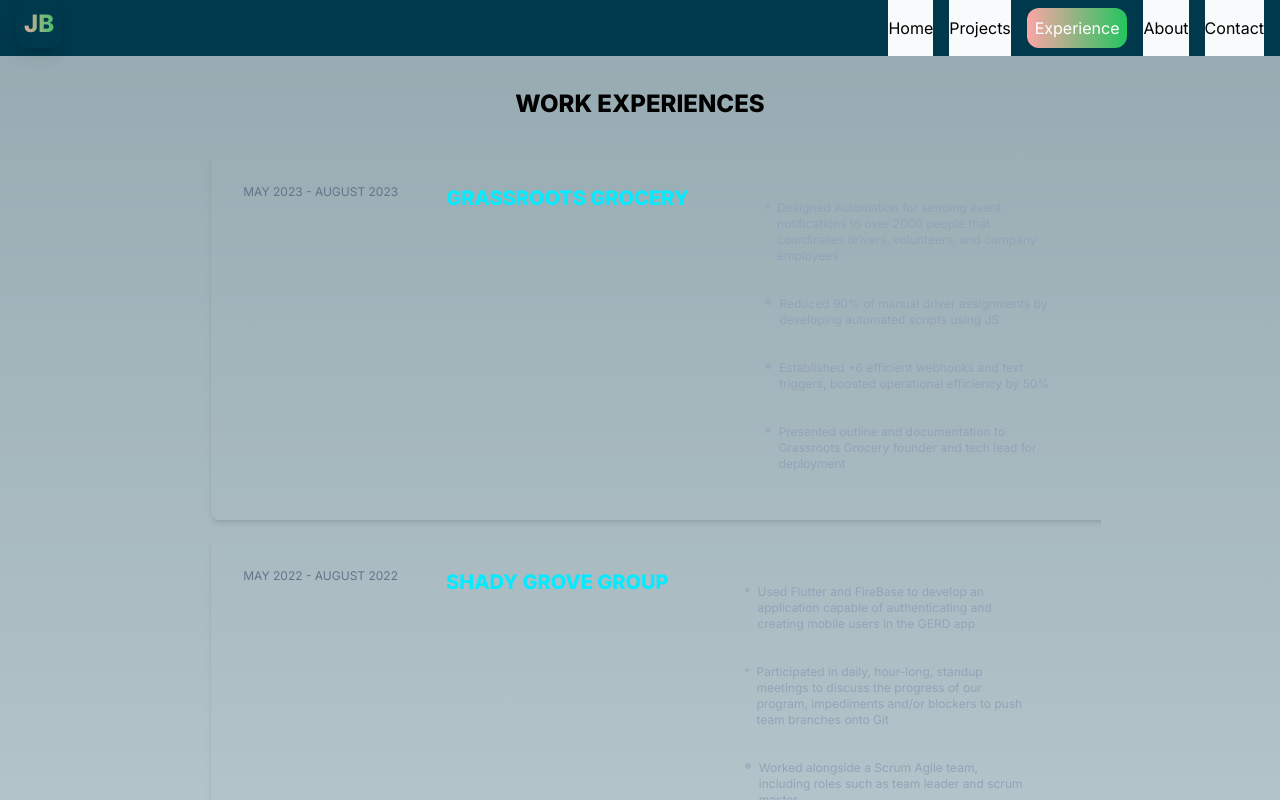
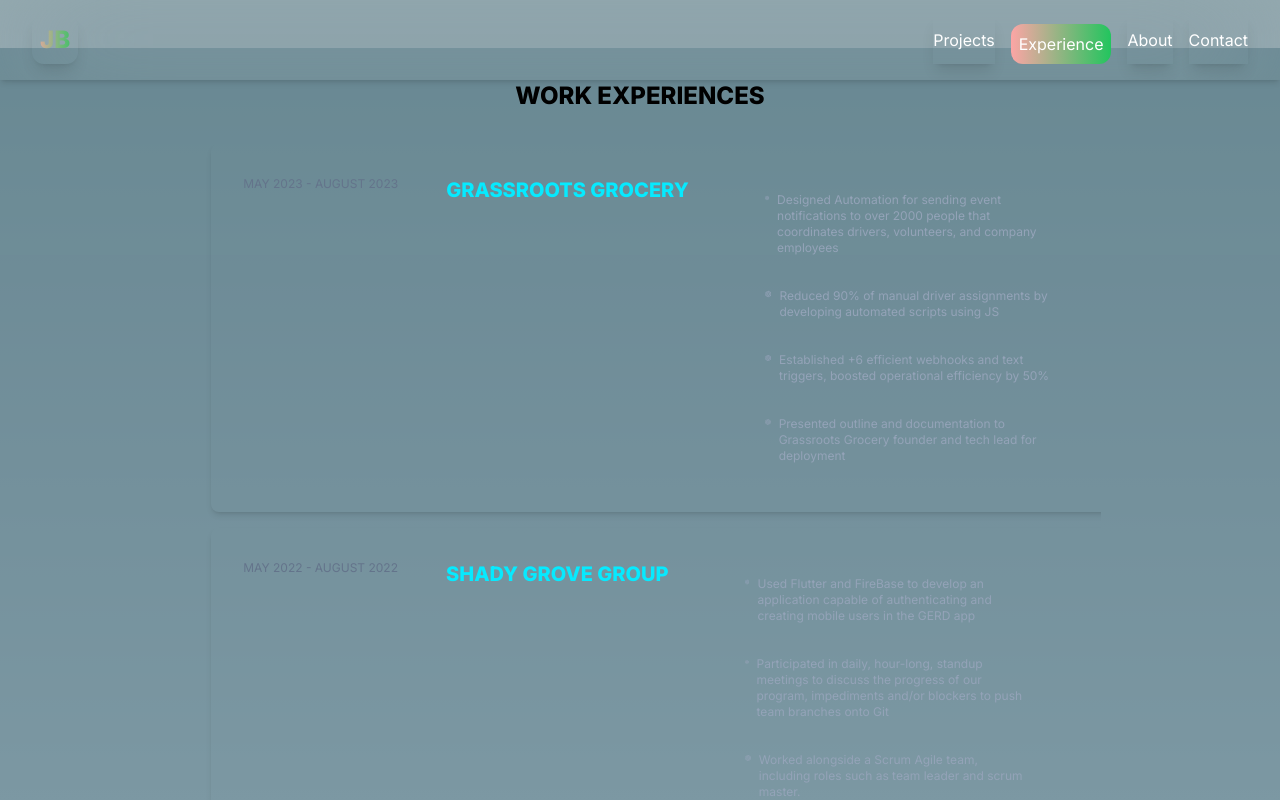
Before and after one commit to JohannesSBA/portfolio-v1, a Next.js app: page /experience in a window 1280 px wide. Built offline with nearby package versions, Linux system fonts and the light colour scheme.

Commit message:
feat: transitions

```diff
--- a/package.json
+++ b/package.json
@@ -12,6 +12,7 @@
     "@codaworks/react-glow": "^1.0.4",
     "@react-three/drei": "^9.90.2",
     "@react-three/fiber": "^8.15.12",
+    "framer-motion": "^10.16.16",
     "next": "14.0.3",
     "react": "^18",
     "react-dom": "^18",
--- /dev/null
+++ b/src/app/components/Loader.tsx
@@ -0,0 +1,14 @@
+import React from "react";
+import { Html } from "@react-three/drei";
+
+const Loader = () => {
+  return (
+    <Html>
+      <div className="flex justify-center items-center">
+        <div className="w-20 h-20 border-2 border-opacity-20 border-blue-500 border-t-blue-500 rounded-full animate-spin"></div>
+      </div>
+    </Html>
+  );
+};
+
+export default Loader;
--- a/src/app/components/Navbar.tsx
+++ b/src/app/components/Navbar.tsx
@@ -1,36 +1,32 @@
 "use client";
 import { usePathname, useRouter } from "next/navigation";
 import React from "react";
+import { delay, useInView } from "framer-motion";
+import { Section } from "./Section";
 
 const Navbar = () => {
   const router = useRouter();
   const pathName = usePathname();
 
   return (
-    <div className="h-14 w-full bg-teal-blue-950 flex justify-between sticky top-0 backdrop-blur-3xl">
-      <h1 className="mx-4 p-2 h-fit uppercase font-extrabold rounded-xl text-2xl bg-clip-text text-transparent bg-gradient-to-r from-red-300 to-green-500 shadow-lg">
-        JB
-      </h1>
-      <div className=" mx-4 gap-4 text-black md:flex hidden">
-        <button
-          className={
-            pathName.includes("home")
-              ? "bg-gradient-to-r from-red-300 to-green-500 h-fit p-2 mt-2 rounded-xl text-white"
-              : "bg-slate-50"
-          }
+    <Section delay={1}>
+      <div className="w-full bg-transparent shadow-md flex justify-between absolute top-0 backdrop-blur-3xl p-4 z-50">
+        <h1
+          className="mx-4 p-2 h-fit uppercase font-extrabold rounded-xl text-2xl bg-clip-text text-transparent cursor-pointer bg-gradient-to-r from-red-300 to-green-500 shadow-lg"
           onClick={() => {
             if (!pathName.includes("home")) {
               router.push("/home");
             }
           }}
         >
-          Home
-        </button>
+          JB
+        </h1>
+        <div className=" mx-4 gap-4 text-black md:flex hidden transition-all">
           <button
             className={
               pathName.includes("projects")
                 ? "bg-gradient-to-r from-red-300 to-green-500 h-fit p-2 mt-2 rounded-xl text-white"
-              : "bg-slate-50"
+                : "bg-transparent shadow-lg text-white"
             }
             onClick={() => {
               if (!pathName.includes("projects")) {
@@ -44,7 +40,7 @@
             className={
               pathName.includes("experience")
                 ? "bg-gradient-to-r from-red-300 to-green-500 h-fit p-2 mt-2 rounded-xl text-white"
-              : "bg-slate-50"
+                : "bg-transparent shadow-lg text-white"
             }
             onClick={() => {
               if (!pathName.includes("experience")) {
@@ -58,7 +54,7 @@
             className={
               pathName.includes("about")
                 ? "bg-gradient-to-r from-red-300 to-green-500 h-fit p-2 mt-2 rounded-xl text-white"
-              : "bg-slate-50"
+                : "bg-transparent shadow-lg text-white"
             }
             onClick={() => {
               if (!pathName.includes("about")) {
@@ -72,7 +68,7 @@
             className={
               pathName.includes("contact")
                 ? "bg-gradient-to-r from-red-300 to-green-500 h-fit p-2 mt-2 rounded-xl text-white"
-              : "bg-slate-50"
+                : "bg-transparent shadow-lg text-white"
             }
             onClick={() => {
               if (!pathName.includes("contact")) {
@@ -84,6 +80,7 @@
           </button>
         </div>
       </div>
+    </Section>
   );
 };
 
--- /dev/null
+++ b/src/app/components/Section.tsx
@@ -0,0 +1,26 @@
+import { FC, ReactNode, useRef } from "react";
+import { delay, useInView } from "framer-motion";
+
+interface MyProps {
+  children?: ReactNode;
+  delay: number;
+}
+
+export const Section: FC<MyProps> = (MyProps) => {
+  const ref = useRef(null);
+  const isInView = useInView(ref, { once: true });
+
+  return (
+    <section ref={ref}>
+      <span
+        style={{
+          transform: isInView ? "none" : "translateX(-200px)",
+          opacity: isInView ? 1 : 0,
+          transition: `all 0.9s cubic-bezier(0.17, 0.55, 0.55, 1) ${MyProps.delay}s`,
+        }}
+      >
+        {MyProps.children}
+      </span>
+    </section>
+  );
+};
--- a/src/app/experience/page.tsx
+++ b/src/app/experience/page.tsx
@@ -3,7 +3,7 @@
 
 const page = () => {
   return (
-    <div className="w-screen bg-teal-blue-950 bg-opacity-30 flex flex-col justify-center items-center overflow-scroll">
+    <div className="w-screen bg-teal-blue-950 bg-opacity-30 flex flex-col justify-center items-center overflow-scroll mt-12">
       <h1 className="text-2xl font-extrabold uppercase my-8">
         Work Experiences
       </h1>
--- a/src/app/home/page.tsx
+++ b/src/app/home/page.tsx
@@ -1,8 +1,10 @@
 "use client";
-import React, { useRef } from "react";
+import React, { Suspense, useRef } from "react";
 import { Canvas, useThree, useFrame } from "react-three-fiber";
 import { useGLTF, OrbitControls } from "@react-three/drei";
 import * as THREE from "three";
+import Loader from "../components/Loader";
+import { Section } from "../components/Section";
 
 const CameraControls: React.FC = () => {
   const { camera, gl } = useThree();
@@ -164,14 +166,40 @@
 };
 
 const Page = () => {
+  const modelRef = useRef<any>(null);
+
+  const handleButtonClick = () => {
+    // Trigger the animation by setting the state to true
+    if (modelRef.current) {
+      modelRef.current.setAnimating(true);
+    }
+  };
+
+  const handleModelReachedFixedPoint = () => {
+    // Change the page or perform any other action
+    console.log("Model reached the fixed point. Changing the page...");
+  };
+
   return (
     <section className="w-full h-screen relative">
-      <div className="absolute top-28 left-0 right-0 z-10 flex items-center justify-center"></div>
+      <Section delay={1}>
+        <div className="absolute top-24 left-0 right-0 z-10 flex items-center justify-center">
+          <h1 className="sm:text-xl sm:leading-snug text-center bg-blue-400 py-4 px-8 text-white mx-5 rounded-lg">
+            Hi, I am
+            <span className="font-semibold mx-2 text-white">
+              Johannes Bekele
+            </span>
+            👋
+            <br />A Software Engineer from Ethiopia 🇪🇹
+          </h1>
+        </div>
+      </Section>
 
       <Canvas
-        className={`w-full h-screen bg-transparent`}
-        camera={{ near: 1, far: 1000, position: [0, 100, 200] }}
+        className={`w-full h-screen bg-blue-400 bg-opacity-30`}
+        camera={{ near: 1, far: 1000, position: [100, 100, 100] }}
       >
+        <Suspense fallback={<Loader />}>
           <directionalLight position={[1, 1, 1]} intensity={2} />
           <ambientLight intensity={0.5} />
           <pointLight position={[10, 5, 10]} intensity={2} />
@@ -185,6 +213,7 @@
 
           <CameraControls />
           <Model url={"volcano_island_lowpoly.glb"} />
+        </Suspense>
       </Canvas>
     </section>
   );
--- a/src/app/layout.tsx
+++ b/src/app/layout.tsx
@@ -19,7 +19,7 @@
   return (
     <html lang="en">
       <body className={inter.className}>
-        <div className="md:h-screen md:overflow-scroll">
+        <div className="md:h-screen md:overflow-scroll bg-teal-blue-950 bg-opacity-30">
           <Navbar />
           {children}
         </div>
--- a/src/app/projects/page.tsx
+++ b/src/app/projects/page.tsx
@@ -6,8 +6,8 @@
 
 const page = () => {
   return (
-    <div className="md:h-screen w-screen flex flex-col overflow-clip md:flex-row gap-12 items-center bg-teal-blue-950 bg-opacity-30">
-      <div className="w-screen md:w-1/2 ml-12 md:ml-24 h-full overflow-clip">
+    <div className="md:h-screen w-screen flex flex-col overflow-clip md:flex-row gap-12 items-center bg-teal-blue-950 bg-opacity-30 ">
+      <div className="w-screen md:w-1/2 ml-12 md:ml-24 h-full md:mt-12 overflow-clip">
         <div className="flex flex-col gap-4 md:h-1/2 mt-20">
           <h1 className="font-extrabold text-4xl md:text-6xl text-slate-200 glow:text-black">
             Johannes Bekele
```
Also changed, not shown: 1 other file (tests, documents, lock files or other folders). Lines whose indentation alone changed are shown as unchanged.
